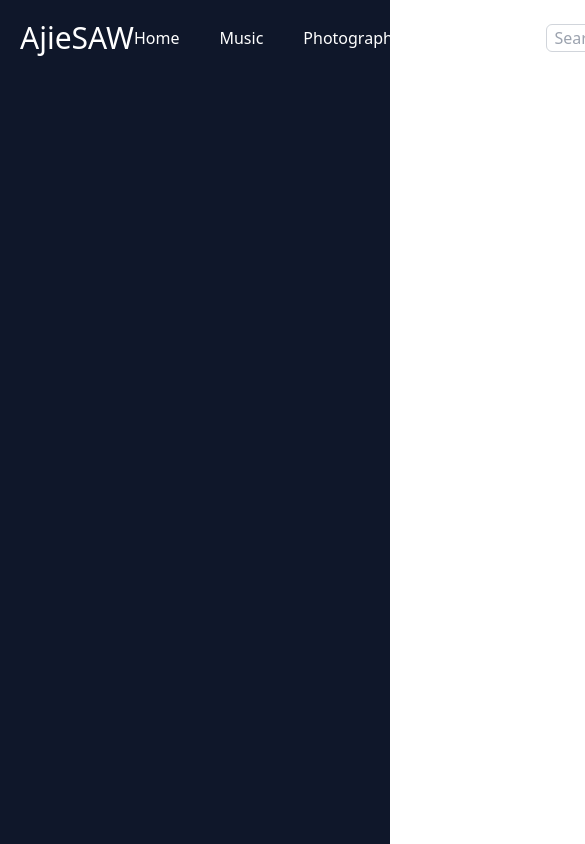
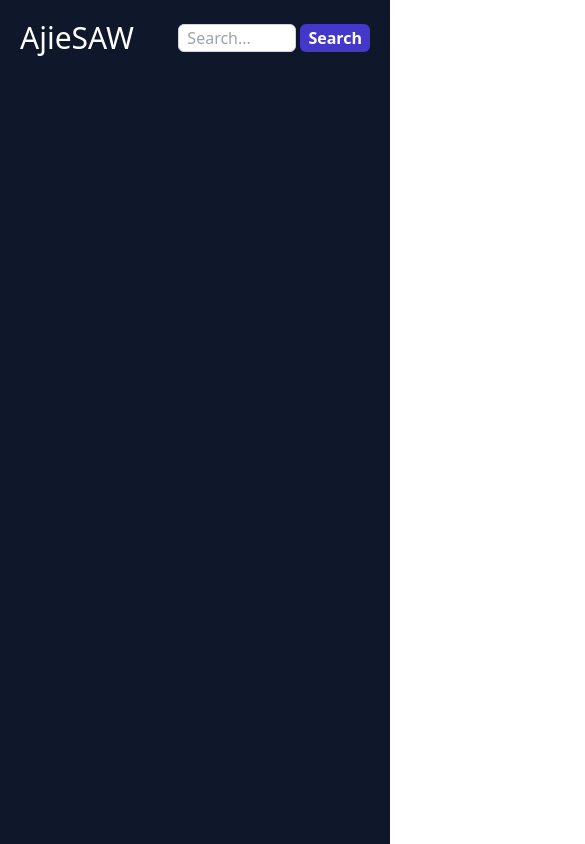
Before and after one commit to ajiesaw/ajiesaw.github.io, a Next.js app: page / in a window 390 px wide. Shown: the top 844 px of the page, 585 px wide, since content can reach past the window. Built offline with nearby package versions, Linux system fonts and the light colour scheme.

Commit message:
Add responsive

```diff
--- a/components/navbar.js
+++ b/components/navbar.js
@@ -2,17 +2,17 @@ export default function Navbar() {
   return (
     <div className=" flex justify-between ">
       <button className=" text-white text-3xl ">AjieSAW</button>
-      <ul className=" flex text-white items-center gap-x-10 ">
-        <button className=" hover:text-indigo-500 duration-100 ">Home</button>
+      <ul className=" hidden sm:flex text-white items-center px-10 gap-x-5 md:gap-x-10 justify-center ">
+        <button className=" hover:text-indigo-500 duration-100 hidden md:flex ">Home</button>
         <button className=" hover:text-indigo-500 duration-100 ">Music</button>
         <button className=" hover:text-indigo-500 duration-100 ">Photography</button>
         <button className=" hover:text-indigo-500 duration-100 ">Programming</button>
       </ul>
-      <label className=' flex gap-x-1 items-center '>
+      <label className=' flex gap-x-1 items-center justify-end '>
         <input
           type='text'
           placeholder='Search...'
-          className=' text-slate-900 h-4/5 px-2 bg-white border rounded-md border-gray-300 focus:outline-none focus:border-sky-500'
+          className=' text-slate-900 w-1/2 sm:w-full h-4/5 px-2 bg-white border rounded-md border-gray-300 focus:outline-none focus:border-sky-500'
         />
         <button className="text-white bg-indigo-700 font-bold h-4/5 px-2 rounded-md hover:bg-indigo-600 duration-100 active:bg-indigo-800">Search</button>
     </label>
```
